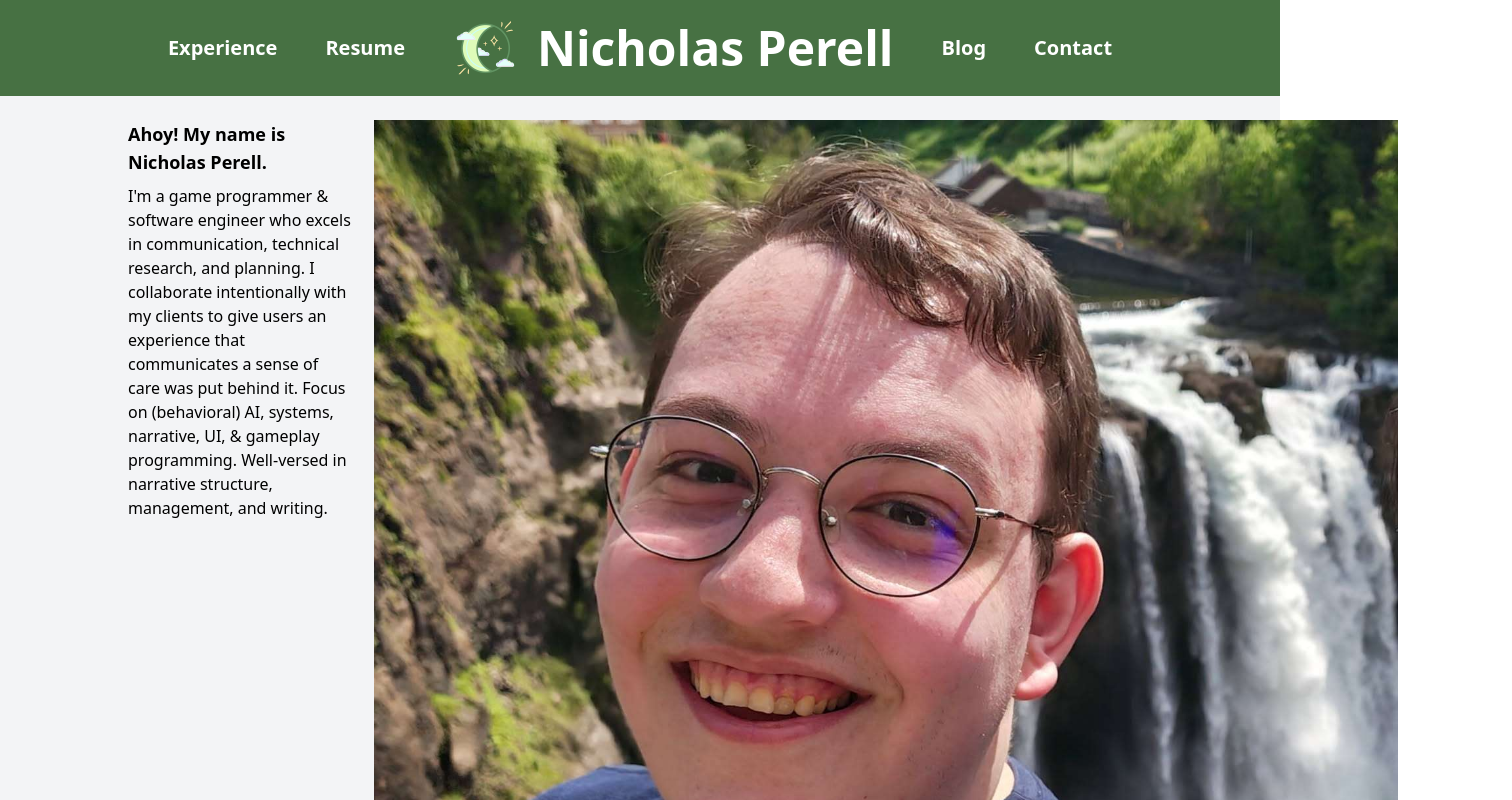
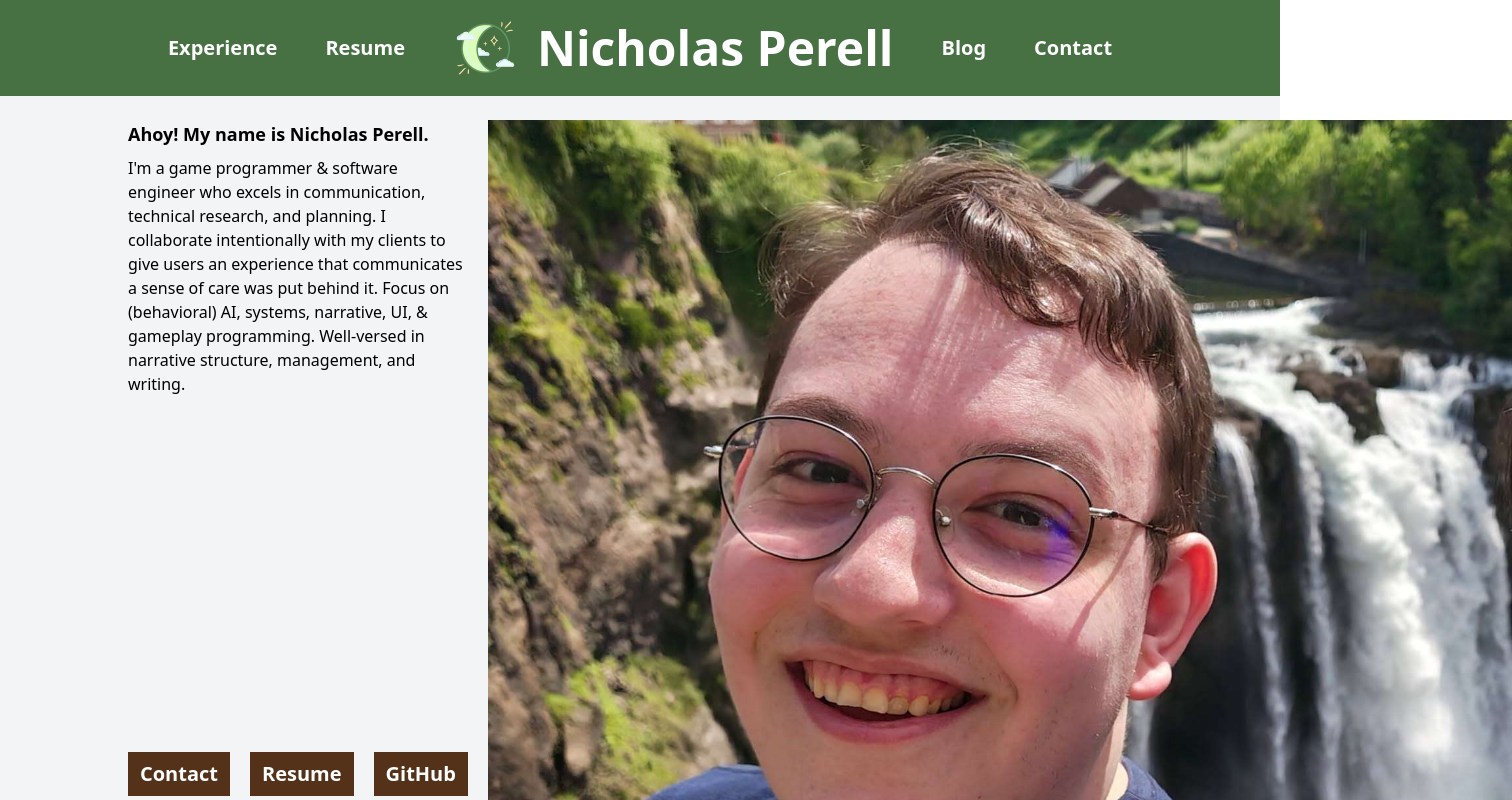
Before and after one commit to NicholasPerell/PortfolioSite, a SvelteKit app: page / in a window 1280 px wide. Shown: the top 800 px of the page, 1512 px wide, since content can reach past the window. Built offline with nearby package versions, Linux system fonts and the light colour scheme.

Commit message:
GitHub button

```diff
--- a/src/routes/+page.svelte
+++ b/src/routes/+page.svelte
@@ -29,6 +29,12 @@
                     class="text-white text-xl font-semibold bg-[#543219] dark:bg-[#382110] py-2 px-3"
                 >
                     Resume
+                </a>
+                <a href="https://github.com/NicholasPerell"
+                    class="text-white text-xl font-semibold bg-[#543219] dark:bg-[#382110] py-2 px-3"
+                    target="_blank"
+                >
+                    GitHub
                 </a>
             </div>
         </div>
@@ -97,6 +103,12 @@
             >
                 Resume
             </a>
+            <a href="https://github.com/NicholasPerell"
+                class="text-white text-xl font-semibold bg-[#543219] dark:bg-[#382110] py-2 px-3"
+                target="_blank"
+            >
+                GitHub
+            </a>
         </div>
     </div>
 </div>
```
